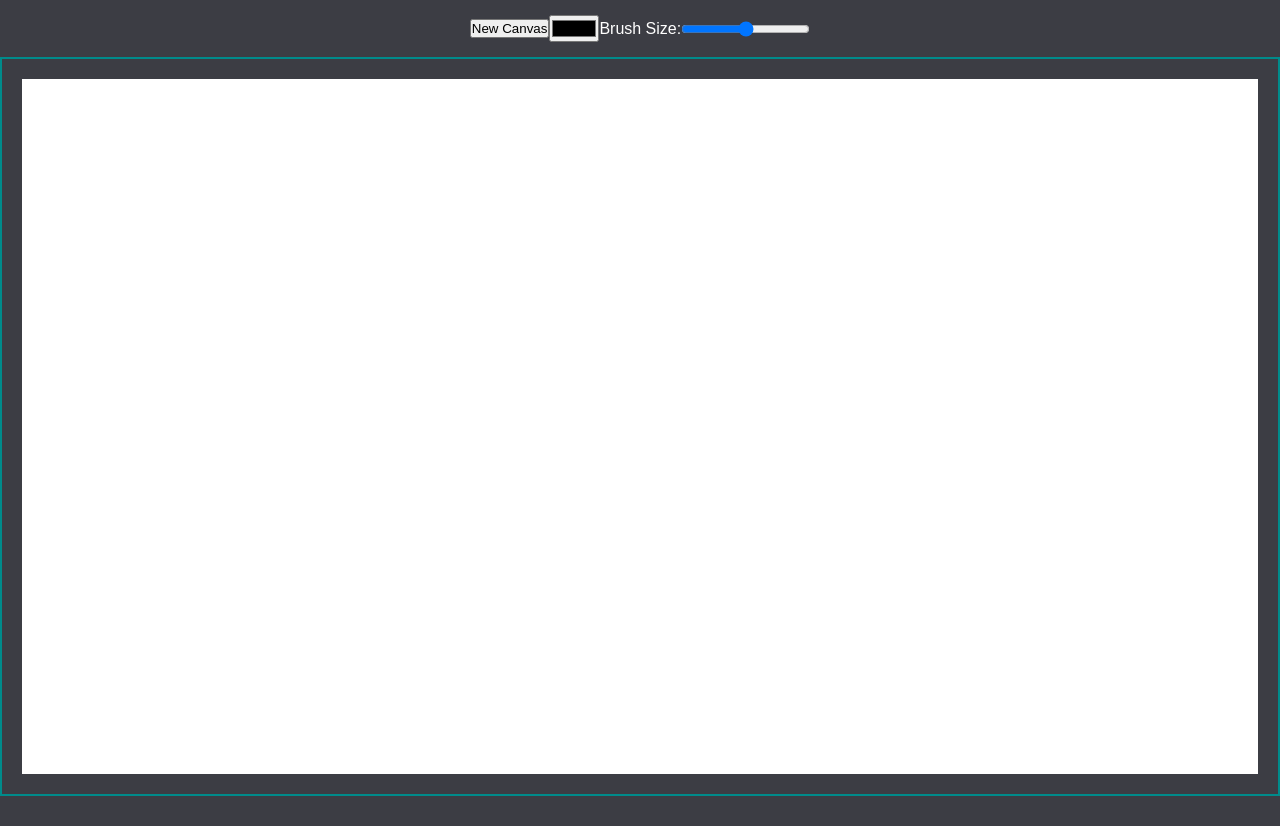
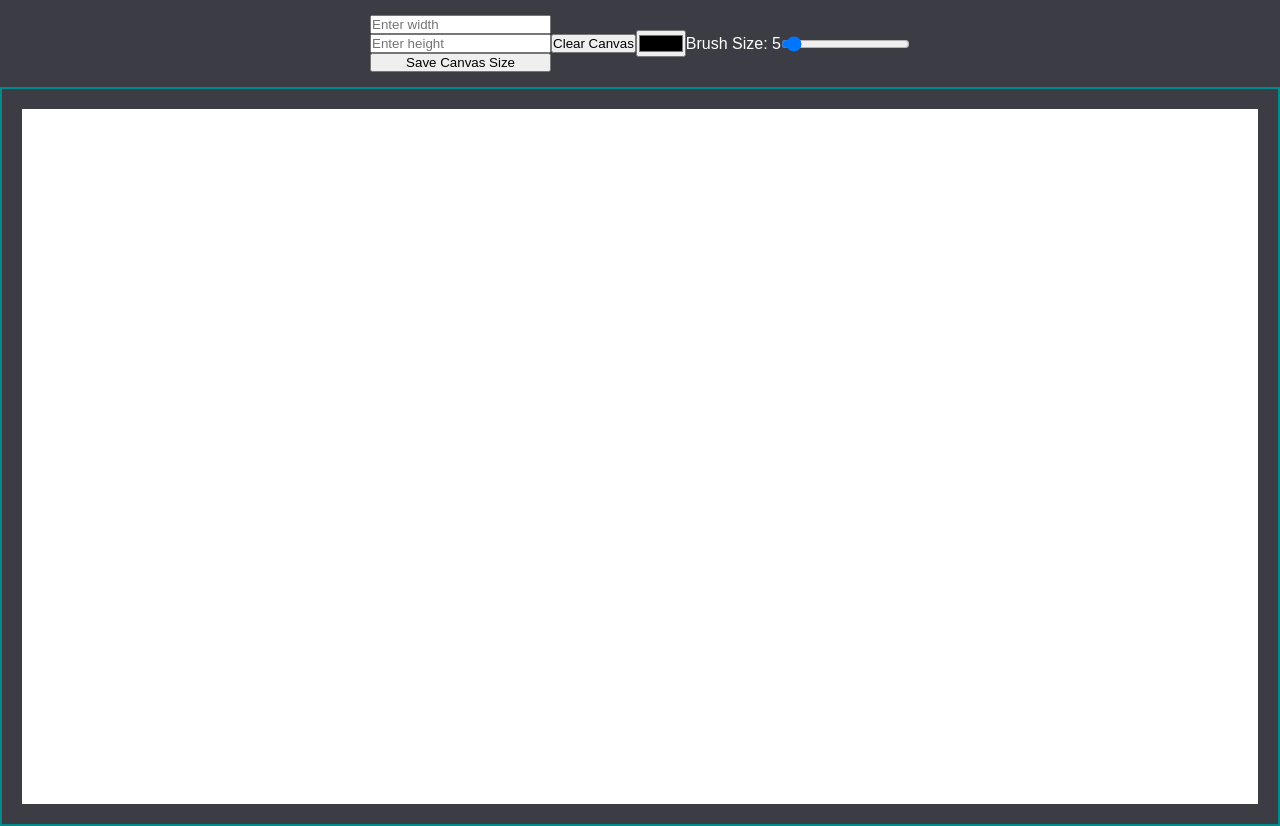
Before and after one commit to chrono-04/drawing-board, a plain HTML site: page index.html in a window 1280 px wide. Before the commit the page ends 800 px from the top, so only its background shows below. Drawn offline with Linux system fonts and the light colour scheme.

Commit message:
add change resolution UI

```diff
--- a/css/styles.css
+++ b/css/styles.css
@@ -19,6 +19,11 @@ body {
   color: white;
 }
 
+.canvas-option-container {
+  display: flex;
+  flex-direction: column;
+}
+
 .canvas-container {
   display: flex;
   justify-content: center;
--- a/index.html
+++ b/index.html
@@ -10,10 +10,15 @@
     <div class="container">
       <div class="content-container">
         <div class="toolbar-container">
-            <button class="new-canvas-btn btn">New Canvas</button>
+          <div class="canvas-option-container">
+          <input type="number" id="canvasWidth" placeholder="Enter width" value="1280">
+          <input type="number" id="canvasHeight" placeholder="Enter height" value="720">
+          <button class="save-canvas-size-btn">Save Canvas Size</button>
+          </div>
+          <button class="new-canvas-btn btn">Clear Canvas</button>
           <input type="color" class="color-input" id="brushColor">
           <label for="brushSize" class="brush-size-el">Brush Size:</label>
-          <input type="range" min="1" max="100" id="brushSize">
+          <input type="range" min="1" max="100" id="brushSize" value="5">
         </div>
           <div class="canvas-container"></div>
         </div>
--- a/scripts/main.js
+++ b/scripts/main.js
@@ -9,4 +9,5 @@ brushSizeInput.addEventListener("input", () => {
   brushSizeEl.textContent = `Brush Size: ${brushSizeInput.value}`;
 });
 
+brushSizeEl.textContent = `Brush Size: ${brushSizeInput.value}`;
 renderCanvas();
--- a/scripts/renderCanvas.js
+++ b/scripts/renderCanvas.js
@@ -1,4 +1,6 @@
 import { draw } from "./draw.js";
+
+const saveCanvasBtn = document.querySelector(".save-canvas-size-btn");
 
 function renderCanvas() {
   const canvasContainer = document.querySelector(".canvas-container");
@@ -16,6 +18,8 @@ function renderCanvas() {
   console.log(canvas.width, canvas.height);
 
   draw(canvas);
+  canvasWidth.value = "";
+  canvasHeight.value = "";
 }
 
 export { renderCanvas };
```
